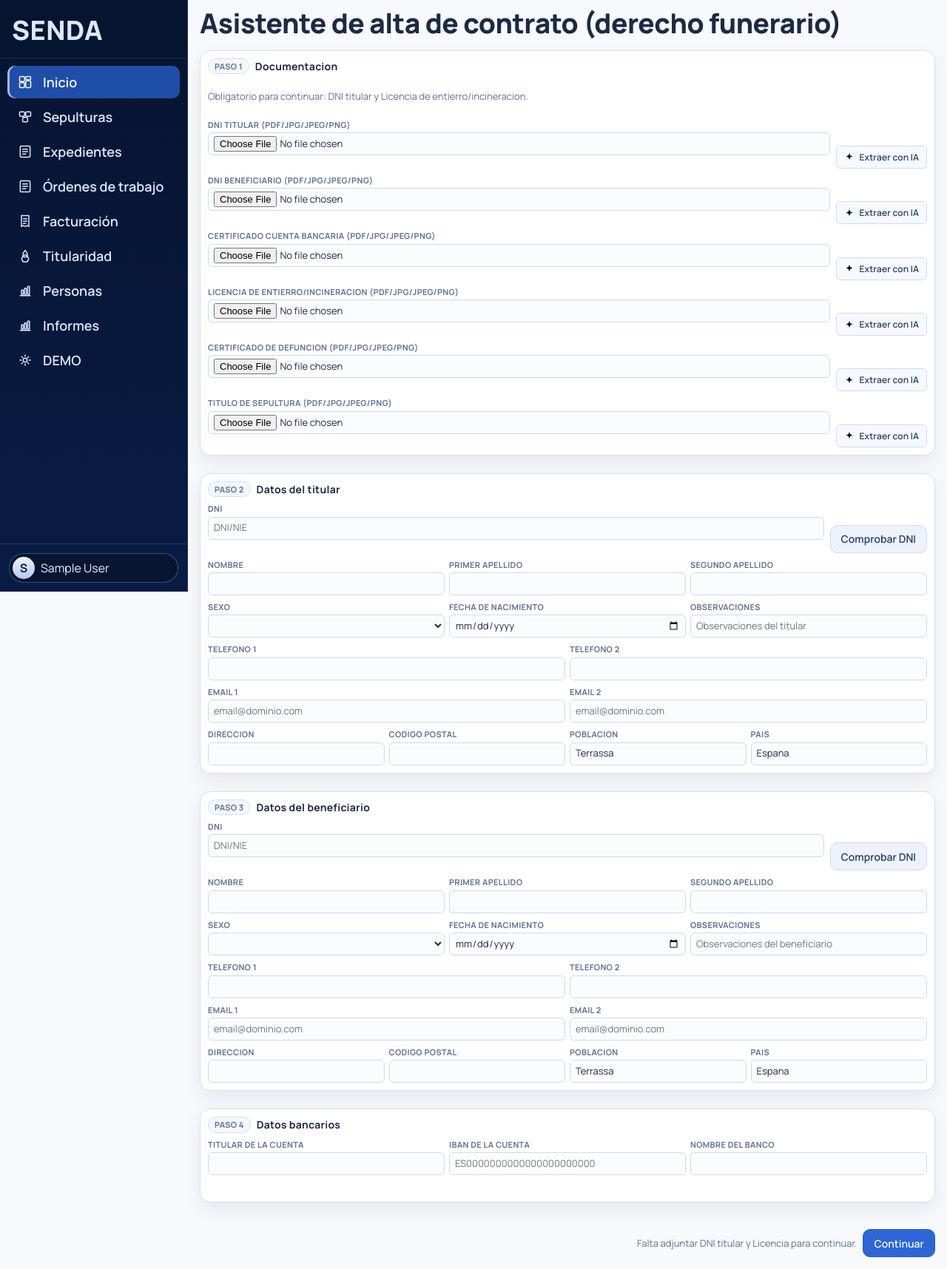
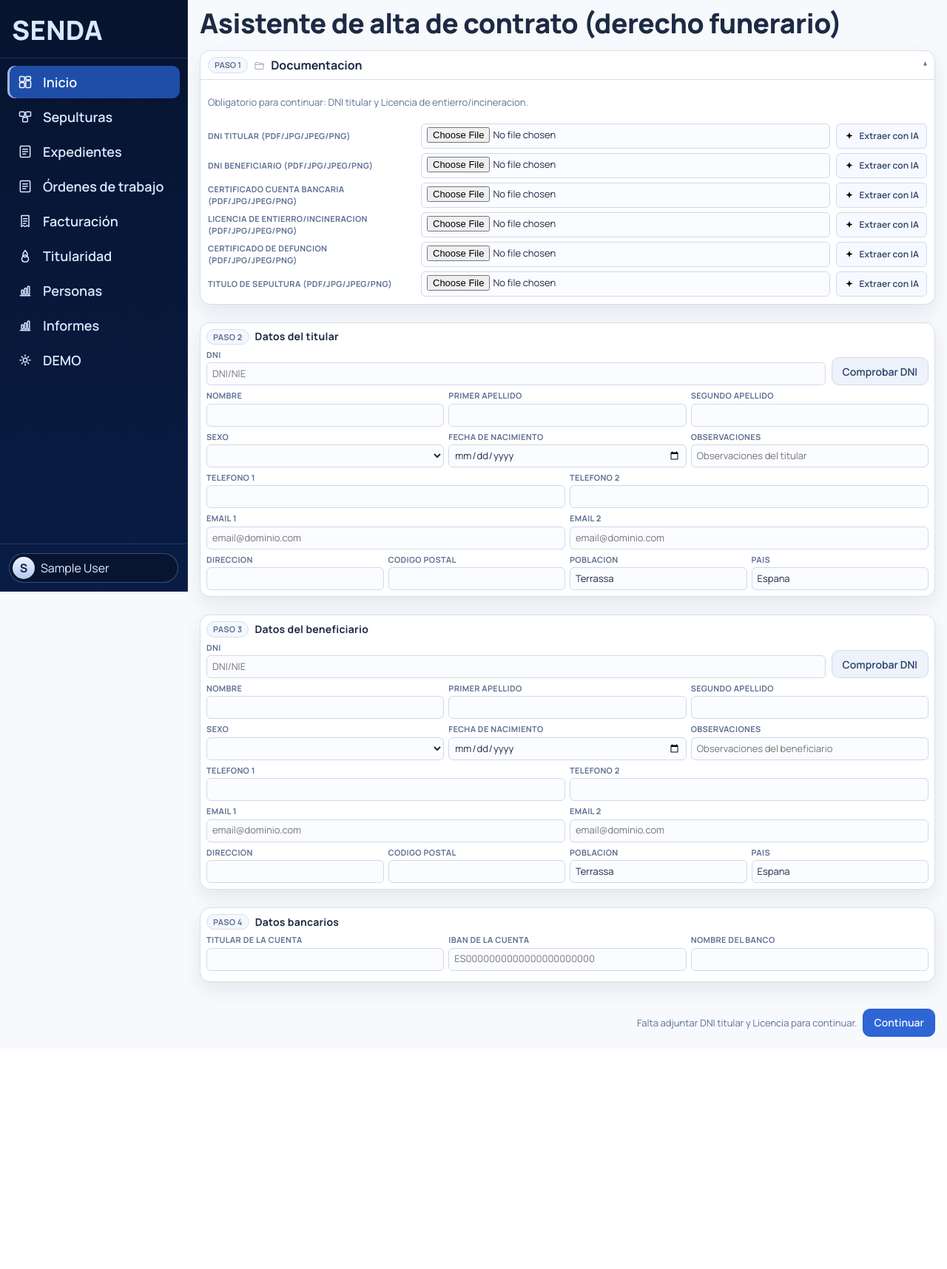
Before and after one commit to jaumecarreno/cementerio, a Flask app: page /cementerio/inhumaciones/asistente in a window 1280 px wide. Shown: the whole page at 74% size. After the commit the page ends 1402 px from the top, so only its background shows below. Run offline with Flask 3, Linux system fonts and the light colour scheme; a user stored in the database is signed in; tables that the repository leaves empty hold one stand-in row (values such as "Sample post"); some libraries are stand-ins or nearby versions.

Commit message:
Rediseñar formulario funerario

```diff
--- a/app/static/style.css
+++ b/app/static/style.css
@@ -1986,8 +1986,8 @@ tr:last-child td {
 
 .contract-step {
   display: grid;
-  gap: 8px;
-  padding: 10px;
+  gap: 6px;
+  padding: 8px;
 }
 
 .contract-step-title {
@@ -2012,14 +2012,106 @@ tr:last-child td {
 
 .contract-doc-list {
   display: grid;
+  gap: 6px;
+}
+
+.contract-doc-row {
+  display: grid;
+  grid-template-columns: minmax(230px, 280px) minmax(320px, 1fr) auto;
+  gap: 4px 8px;
+  align-items: center;
+}
+
+.contract-step-docs {
+  padding: 0;
+  overflow: hidden;
+}
+
+.contract-doc-toggle {
+  padding: 0;
+}
+
+.contract-doc-summary {
+  list-style: none;
+  cursor: pointer;
+  padding: 8px 10px;
+  margin: 0;
+  border-bottom: 1px solid var(--border);
+  display: flex;
+  align-items: center;
+  justify-content: space-between;
   gap: 8px;
-}
-
-.contract-doc-row {
-  display: grid;
-  grid-template-columns: minmax(300px, 1fr) auto;
+  font-weight: 700;
+  color: var(--text);
+}
+
+.contract-doc-summary::-webkit-details-marker {
+  display: none;
+}
+
+.contract-doc-summary::after {
+  content: "\25BE";
+  font-size: 11px;
+  color: var(--text-soft);
+  transition: transform 0.18s ease;
+}
+
+.contract-doc-toggle[open] .contract-doc-summary::after {
+  transform: rotate(180deg);
+}
+
+.contract-doc-summary-main {
+  display: inline-flex;
+  align-items: center;
   gap: 8px;
-  align-items: end;
+}
+
+.contract-doc-summary-icon {
+  width: 15px;
+  height: 15px;
+  display: inline-flex;
+  align-items: center;
+  justify-content: center;
+  color: var(--text-soft);
+}
+
+.contract-doc-summary-icon svg {
+  width: 15px;
+  height: 15px;
+  stroke: currentColor;
+  fill: none;
+}
+
+.contract-doc-body {
+  display: grid;
+  gap: 6px;
+  padding: 8px 10px 10px;
+}
+
+.contract-doc-label {
+  margin: 0;
+  font-size: 11px;
+  font-weight: 700;
+  letter-spacing: 0.03em;
+  text-transform: uppercase;
+}
+
+.contract-doc-row > input[type="file"] {
+  width: 100%;
+  min-height: 34px;
+  padding: 4px 7px;
+  border-radius: 6px;
+  font-size: 13px;
+}
+
+.contract-doc-row > .inhumation-ai-btn {
+  min-height: 34px;
+  padding: 4px 10px;
+  align-self: center;
+}
+
+.contract-doc-row .contract-inline-status {
+  grid-column: 2 / 4;
 }
 
 .contract-identity-row {
@@ -2030,10 +2122,13 @@ tr:last-child td {
 }
 
 .contract-inline-status {
-  margin: 2px 0 0;
-  min-height: 16px;
+  margin: 0;
   font-size: 12px;
   color: var(--text-soft);
+}
+
+.contract-inline-status[hidden] {
+  display: none !important;
 }
 
 .contract-inline-status[data-state="success"] {
@@ -2341,7 +2436,6 @@ tr:last-child td {
     grid-template-columns: minmax(140px, 180px) 1fr;
   }
 
-  .contract-doc-row,
   .contract-identity-row {
     grid-template-columns: 1fr;
   }
@@ -2387,6 +2481,25 @@ tr:last-child td {
   .inhumation-ai-btn {
     width: 100%;
     justify-content: center;
+  }
+
+  .contract-doc-row {
+    grid-template-columns: 1fr;
+    gap: 4px;
+    align-items: stretch;
+  }
+
+  .contract-doc-row > .inhumation-ai-btn {
+    width: 100%;
+    justify-content: center;
+  }
+
+  .contract-doc-row .contract-inline-status {
+    grid-column: 1;
+  }
+
+  .contract-doc-body {
+    padding-top: 6px;
   }
 }
 
--- a/app/templates/cemetery/inhumation_assistant.html
+++ b/app/templates/cemetery/inhumation_assistant.html
@@ -8,64 +8,62 @@
 
 <div class="contract-assistant-page">
   <form class="contract-assistant-form" id="contract-assistant-form" onsubmit="return false;">
-    <section class="box contract-step">
-      <h2 class="contract-step-title"><span class="contract-step-pill">Paso 1</span> Documentacion</h2>
+    <section class="box contract-step contract-step-docs">
+      <details class="contract-doc-toggle" id="contract-doc-toggle" open>
+        <summary class="contract-doc-summary">
+          <span class="contract-doc-summary-main">
+            <span class="contract-step-pill">Paso 1</span>
+            <span class="contract-doc-summary-icon" aria-hidden="true">{{ action_icon('folder') }}</span>
+            <span>Documentacion</span>
+          </span>
+        </summary>
+        <div class="contract-doc-body">
           <p class="small muted">Obligatorio para continuar: DNI titular y Licencia de entierro/incineracion.</p>
           <div class="contract-doc-list">
             <div class="contract-doc-row">
-          <div class="inhumation-field">
-            <label for="holder-document-upload">DNI titular (PDF/JPG/JPEG/PNG)</label>
+              <label class="contract-doc-label" for="holder-document-upload">DNI titular (PDF/JPG/JPEG/PNG)</label>
               <input id="holder-document-upload" name="holder_document_upload" type="file" accept=".pdf,.jpg,.jpeg,.png,application/pdf,image/jpeg,image/png">
-            <p class="contract-inline-status" id="holder-document-status" aria-live="polite"></p>
-          </div>
               <button class="btn secondary inhumation-ai-btn" id="holder-ai-extract-btn" type="button" aria-live="polite"><span class="inhumation-ai-icon" aria-hidden="true">{{ action_icon('ai') }}</span><span class="inhumation-ai-btn-label">Extraer con IA</span></button>
+              <p class="contract-inline-status" id="holder-document-status" aria-live="polite" hidden></p>
             </div>
 
             <div class="contract-doc-row">
-          <div class="inhumation-field">
-            <label for="beneficiary-document-upload">DNI beneficiario (PDF/JPG/JPEG/PNG)</label>
+              <label class="contract-doc-label" for="beneficiary-document-upload">DNI beneficiario (PDF/JPG/JPEG/PNG)</label>
               <input id="beneficiary-document-upload" name="beneficiary_document_upload" type="file" accept=".pdf,.jpg,.jpeg,.png,application/pdf,image/jpeg,image/png">
-            <p class="contract-inline-status" id="beneficiary-document-status" aria-live="polite"></p>
-          </div>
               <button class="btn secondary inhumation-ai-btn" id="beneficiary-ai-extract-btn" type="button" aria-live="polite"><span class="inhumation-ai-icon" aria-hidden="true">{{ action_icon('ai') }}</span><span class="inhumation-ai-btn-label">Extraer con IA</span></button>
+              <p class="contract-inline-status" id="beneficiary-document-status" aria-live="polite" hidden></p>
             </div>
 
             <div class="contract-doc-row">
-          <div class="inhumation-field">
-            <label for="billing-document-upload">Certificado cuenta bancaria (PDF/JPG/JPEG/PNG)</label>
+              <label class="contract-doc-label" for="billing-document-upload">Certificado cuenta bancaria (PDF/JPG/JPEG/PNG)</label>
               <input id="billing-document-upload" name="billing_document_upload" type="file" accept=".pdf,.jpg,.jpeg,.png,application/pdf,image/jpeg,image/png">
-            <p class="contract-inline-status" id="billing-document-status" aria-live="polite"></p>
-          </div>
               <button class="btn secondary inhumation-ai-btn" id="billing-ai-extract-btn" type="button" aria-live="polite"><span class="inhumation-ai-icon" aria-hidden="true">{{ action_icon('ai') }}</span><span class="inhumation-ai-btn-label">Extraer con IA</span></button>
+              <p class="contract-inline-status" id="billing-document-status" aria-live="polite" hidden></p>
             </div>
 
             <div class="contract-doc-row">
-          <div class="inhumation-field">
-            <label for="burial-license-upload">Licencia de entierro/incineracion (PDF/JPG/JPEG/PNG)</label>
+              <label class="contract-doc-label" for="burial-license-upload">Licencia de entierro/incineracion (PDF/JPG/JPEG/PNG)</label>
               <input id="burial-license-upload" name="burial_license_upload" type="file" accept=".pdf,.jpg,.jpeg,.png,application/pdf,image/jpeg,image/png">
-            <p class="contract-inline-status" id="license-document-status" aria-live="polite"></p>
-          </div>
               <button class="btn secondary inhumation-ai-btn" id="license-ai-extract-btn" type="button" aria-live="polite"><span class="inhumation-ai-icon" aria-hidden="true">{{ action_icon('ai') }}</span><span class="inhumation-ai-btn-label">Extraer con IA</span></button>
+              <p class="contract-inline-status" id="license-document-status" aria-live="polite" hidden></p>
             </div>
 
             <div class="contract-doc-row">
-          <div class="inhumation-field">
-            <label for="death-certificate-upload">Certificado de defuncion (PDF/JPG/JPEG/PNG)</label>
+              <label class="contract-doc-label" for="death-certificate-upload">Certificado de defuncion (PDF/JPG/JPEG/PNG)</label>
               <input id="death-certificate-upload" name="death_certificate_upload" type="file" accept=".pdf,.jpg,.jpeg,.png,application/pdf,image/jpeg,image/png">
-            <p class="contract-inline-status" id="death-document-status" aria-live="polite"></p>
-          </div>
               <button class="btn secondary inhumation-ai-btn" id="death-ai-extract-btn" type="button" aria-live="polite"><span class="inhumation-ai-icon" aria-hidden="true">{{ action_icon('ai') }}</span><span class="inhumation-ai-btn-label">Extraer con IA</span></button>
+              <p class="contract-inline-status" id="death-document-status" aria-live="polite" hidden></p>
             </div>
 
             <div class="contract-doc-row">
-          <div class="inhumation-field">
-            <label for="burial-title-upload">Titulo de sepultura (PDF/JPG/JPEG/PNG)</label>
+              <label class="contract-doc-label" for="burial-title-upload">Titulo de sepultura (PDF/JPG/JPEG/PNG)</label>
               <input id="burial-title-upload" name="burial_title_upload" type="file" accept=".pdf,.jpg,.jpeg,.png,application/pdf,image/jpeg,image/png">
-            <p class="contract-inline-status" id="title-document-status" aria-live="polite"></p>
-          </div>
               <button class="btn secondary inhumation-ai-btn" id="title-ai-extract-btn" type="button" aria-live="polite"><span class="inhumation-ai-icon" aria-hidden="true">{{ action_icon('ai') }}</span><span class="inhumation-ai-btn-label">Extraer con IA</span></button>
+              <p class="contract-inline-status" id="title-document-status" aria-live="polite" hidden></p>
             </div>
           </div>
+        </div>
+      </details>
     </section>
 
     <section class="box contract-step">
@@ -170,6 +168,11 @@
     const requiredUploadIds = ["holder-document-upload", "burial-license-upload"];
     const allowedExtensions = new Set(["pdf", "jpg", "jpeg", "png"]);
     const loadingLabel = "Procesando...";
+    const docToggle = document.getElementById("contract-doc-toggle");
+
+    if (docToggle && window.matchMedia("(max-width: 1024px)").matches) {
+      docToggle.open = false;
+    }
 
     function hasValue(value) {
       if (value === null || value === undefined) return false;
```
Also changed, not shown: tests/test_integration.py (+5 -0 lines). Lines whose indentation alone changed are shown as unchanged.
